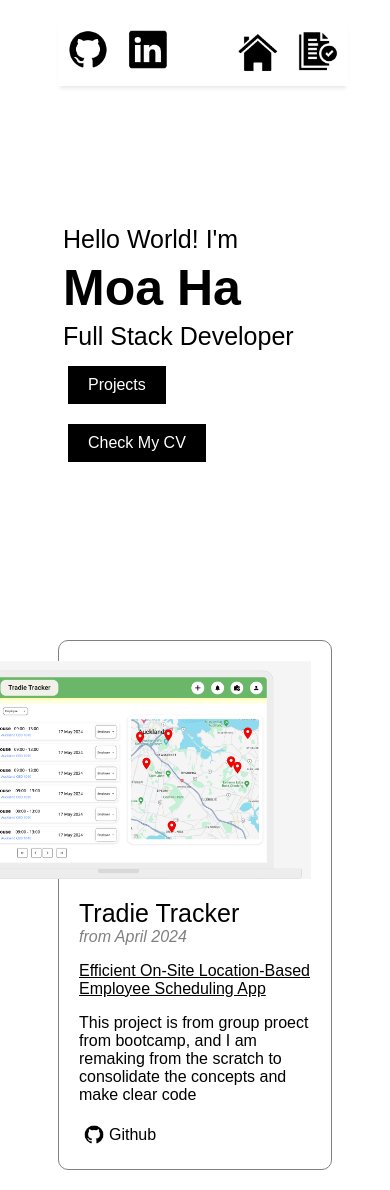
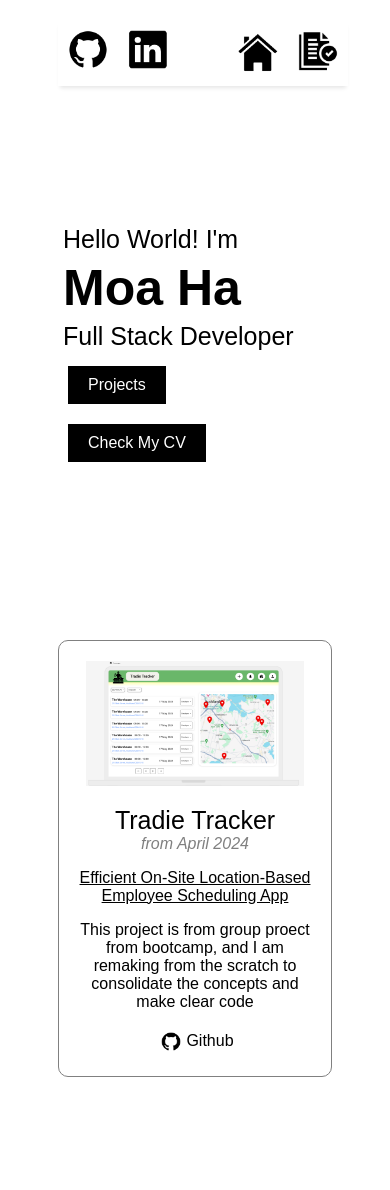
Before and after one commit to moa-ha/moa-ha.github.io, a React (Vite) app: page / in a window 390 px wide. After the commit the page ends 1097 px from the top, so only its background shows below. Built offline with nearby package versions, Linux system fonts and the light colour scheme; the HTML template or start-up script is replaced by a standard one.

Commit message:
add media query for project section

```diff
--- a/src/style/main.css
+++ b/src/style/main.css
@@ -11,6 +11,8 @@
   width: calc(100% - 100px);
   box-sizing: border-box;
   box-shadow: 0 4px 4px -2px rgba(0, 0, 0, 0.1);
+  background-color: #ffffff;
+  z-index: 1000;
 }
 
 .icon {
@@ -111,3 +113,20 @@
 }
 .idea {
 }
+
+@media screen and (max-width: 768px) {
+  .projects {
+    display: flex;
+    flex-direction: column;
+    align-items: center;
+  }
+
+  .project {
+    text-align: center;
+  }
+
+  .wire-frame {
+    width: 80%;
+    padding-bottom: 0px;
+  }
+}
```
